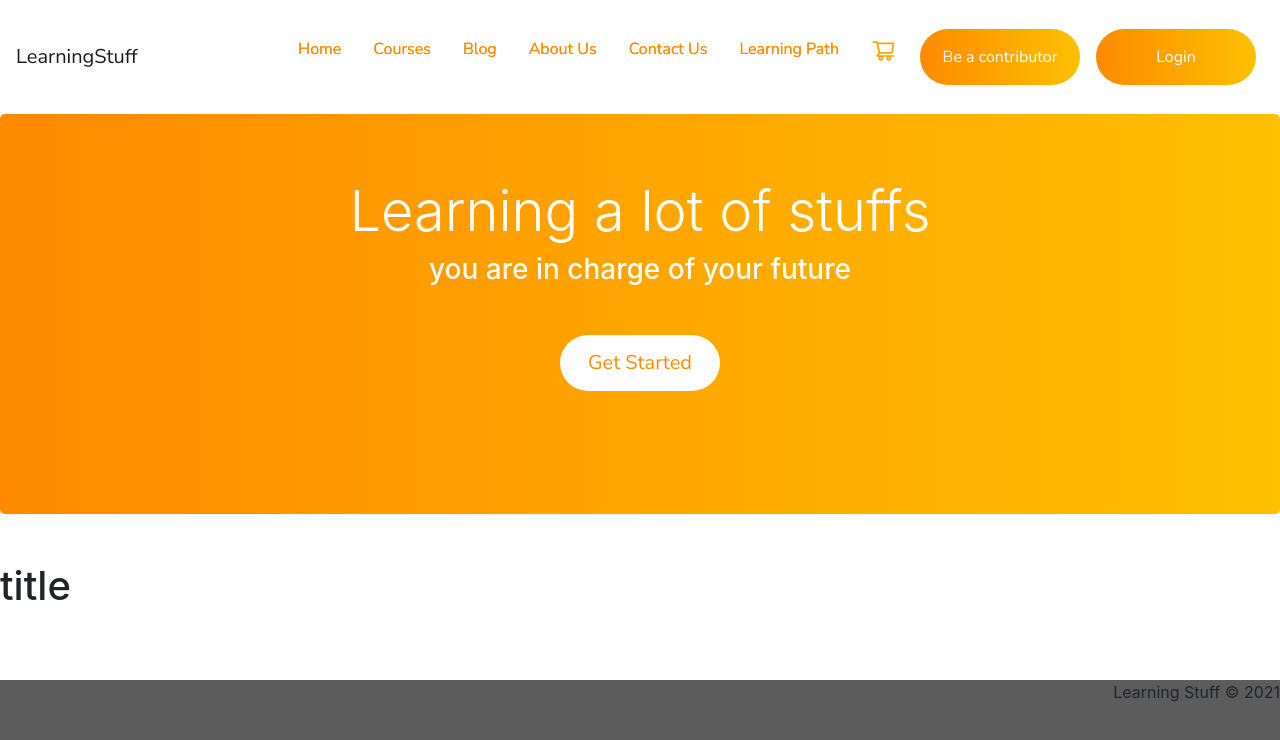
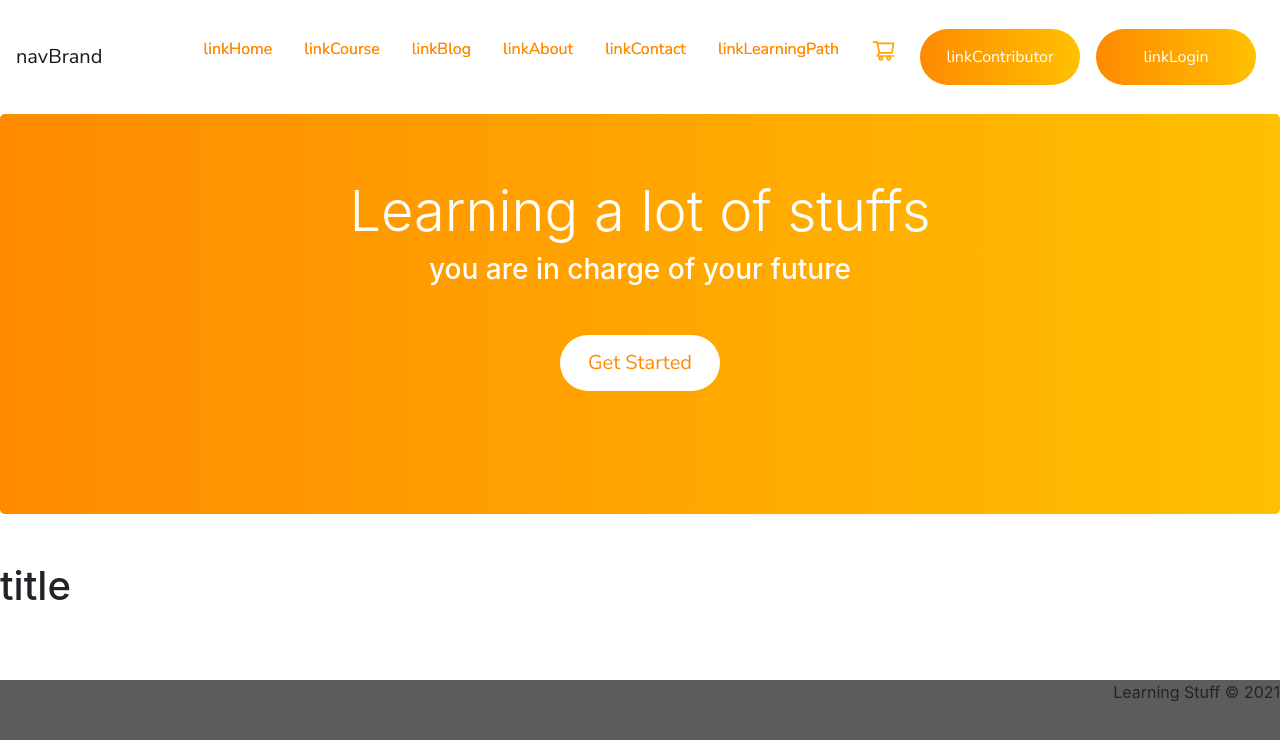
Before and after one commit to cha-fa/front_learningstuff, a React (Create React App) app: page / in a window 1280 px wide. Shown: the top 740 px of the page. Built offline with nearby package versions, Linux system fonts and the light colour scheme.

Commit message:
add i18 translation

```diff
--- a/src/components/layout/Navigation/Navigation.jsx
+++ b/src/components/layout/Navigation/Navigation.jsx
@@ -7,10 +7,13 @@ import "./Navigation.scss";
 import ButtonPrimary from "components/ButtonPrimary/ButtonPrimary";
 import { AiOutlineShoppingCart, AiFillBell } from "react-icons/ai";
 import hello from "assets/macron.jpeg";
+import { useTranslation} from "react-i18next";
 
 const Navigation = () => {
   const token = useSelector((state) => state.auth.token);
   const currentUser = useSelector((state) => state.auth.currentUser);
+
+  const {t}=useTranslation();
 
   const dispatch = useDispatch();
   const history = useHistory();
@@ -22,28 +25,28 @@ const Navigation = () => {
   return (
     <Navbar expand='lg'>
       <Navbar.Brand>
-        LearningStuff
+        {t("navigation:navBrand")}
       </Navbar.Brand>
         <Navbar.Toggle aria-controls="responsive-navbar-nav" />
         <Navbar.Collapse  id="responsive-navbar-nav">
           <Nav inline className="ml-auto">
           <Nav.Link>
-            <Link className="nav-link" to="/">Home</Link>
+            <Link className="nav-link" to="/">{t("navigation:linkHome")}</Link>
           </Nav.Link>
           <Nav.Link>
-            <Link className="nav-link" to="/">Courses</Link>
+            <Link className="nav-link" to="/">{t("navigation:linkCourse")}</Link>
           </Nav.Link>
           <Nav.Link>
-            <Link className="nav-link" to="/">Blog</Link>
+            <Link className="nav-link" to="/">{t("navigation:linkBlog")}</Link>
           </Nav.Link>
           <Nav.Link>
-            <Link className="nav-link" to="/">About Us</Link>
+            <Link className="nav-link" to="/">{t("navigation:linkAbout")}</Link>
           </Nav.Link>
           <Nav.Link>
-            <Link className="nav-link" to="/">Contact Us</Link>
+            <Link className="nav-link" to="/">{t("navigation:linkContact")}</Link>
           </Nav.Link>
           <Nav.Link>
-            <Link className="nav-link" to="/">Learning Path</Link>
+            <Link className="nav-link" to="/">{t("navigation:linkLearningPath")}</Link>
           </Nav.Link>
           <Nav.Link>
             <Link className="nav-link" to="/">
@@ -69,13 +72,13 @@ const Navigation = () => {
             <>
 
               <Link className="m-2" to="/">
-                <ButtonPrimary  sizeClass="medium" label="Be a contributor"/>
+                <ButtonPrimary  sizeClass="medium" label={t("navigation:linkContributor")}/>
               </Link>
 
 
 
               <Link className="m-2" to="/login">
-                <ButtonPrimary type="button"sizeClass="medium" label="Login"/>
+                <ButtonPrimary type="button"sizeClass="medium" label={t("navigation:linkLogin")}/>
               </Link>
 
 
@@ -89,15 +92,15 @@ const Navigation = () => {
               </Link>
 
             <NavDropdown title="Menu" id="collasible-nav-dropdown">
-                <NavDropdown.Item>Courses</NavDropdown.Item>
-                <NavDropdown.Item>Orders</NavDropdown.Item>
-                <NavDropdown.Item>Settings</NavDropdown.Item>
-                <NavDropdown.Item onClick={logout}>Log Out</NavDropdown.Item>
+                <NavDropdown.Item>{t("navigation:linkCourse")}</NavDropdown.Item>
+                <NavDropdown.Item>{t("navigation:linkOrders")}</NavDropdown.Item>
+                <NavDropdown.Item>{t("navigation:linkSettings")}</NavDropdown.Item>
+                <NavDropdown.Item onClick={logout}>{t("navigation:linkLogout")}</NavDropdown.Item>
             </NavDropdown>
 
 
                 <Link className="m-2" to="/">
-                <ButtonPrimary sizeClass="medium" label="Be a contributor"/>
+                <ButtonPrimary sizeClass="medium" label={t("navigation:linkContributor")}/>
                 </Link>
             </>
           )}
```
Also changed, not shown: src/locales/en/navigation.yml (added, +13 -0 lines), src/locales/fr/navigation.yml (added, +13 -0 lines).
